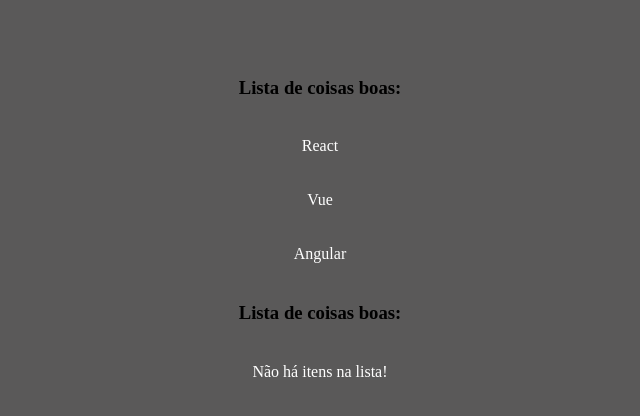
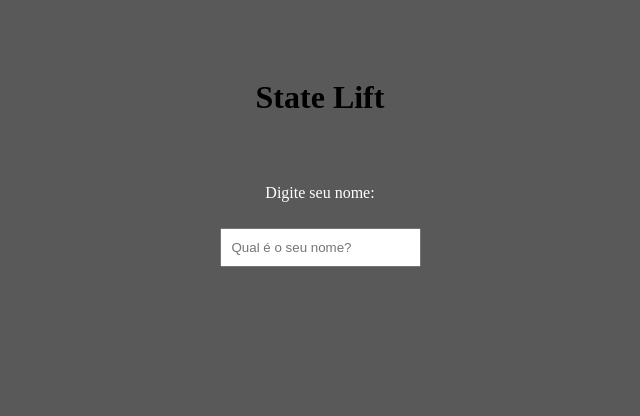
Before and after one commit to Adryel0713/react-log, a React (Create React App) app in the folder meu-primeiro-programa/: page / in a window 1280 px wide. Shown: the top 416 px of the page, without its empty margins (320-960 px from the left). Built offline with nearby package versions, Linux system fonts and the light colour scheme.

Commit message:
State Lift

```diff
--- a/meu-primeiro-programa/src/App.js
+++ b/meu-primeiro-programa/src/App.js
@@ -1,14 +1,17 @@
 import './App.css';
-import OutraLista from './components/OutraLista';
+import { useState } from 'react';
+import SeuNome from './components/SeuNome';
+import Saudacao from './components/Saudacao';
 
 function App() {
 
-  const meusItens = ["React","Vue","Angular"];
+      const [nome,setNome] = useState()
 
   return (
     <div className="App">
-      <OutraLista itens={meusItens}/>
-      <OutraLista itens={[]}/>
+      <h1>State Lift</h1>
+      <SeuNome setNome={setNome}/>
+      <Saudacao nome={nome}/>
     </div>
   );
 }
--- /dev/null
+++ b/meu-primeiro-programa/src/components/Saudacao.js
@@ -0,0 +1,15 @@
+function Saudacao({nome}){
+
+    function gerarSaudacao(algumNome){
+        return `Olá, ${algumNome},tudo bem?`
+    }
+
+
+
+    return(
+        <>
+            {nome && <p>{gerarSaudacao(nome)}</p>}
+        </>
+    )
+}
+export default Saudacao;
--- /dev/null
+++ b/meu-primeiro-programa/src/components/SeuNome.js
@@ -0,0 +1,11 @@
+function SeuNome({setNome}){
+
+    return(
+
+        <div>
+            <p>Digite seu nome:</p>
+            <input type="text" placeholder="Qual é o seu nome?" onChange={(e) => setNome(e.target.value)}/>
+        </div>
+    )
+}
+export default SeuNome;
```
